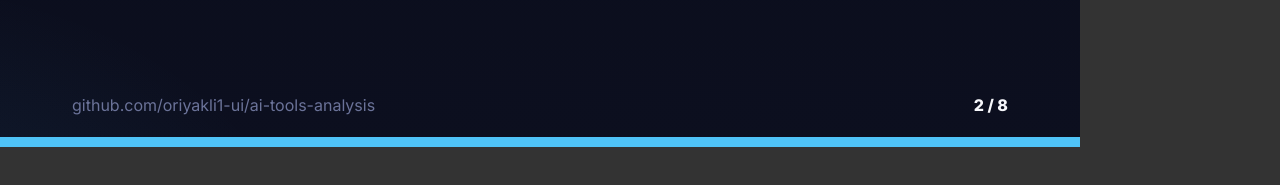
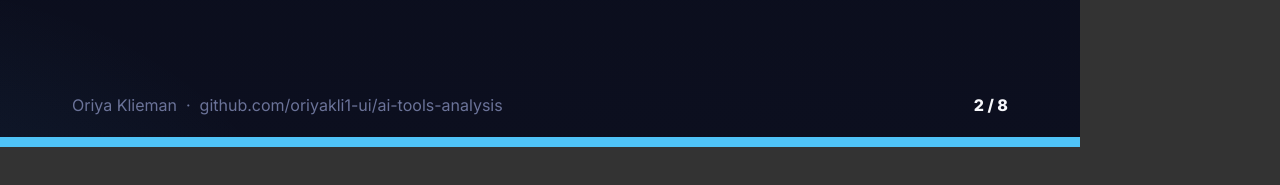
Before and after one commit to oriyakli1-ui/ai-tools-analysis, a plain HTML site: page carousel/html/slides.html in a window 1280 px wide. Shown: the part 2593-2778 px from the top of the page. Drawn offline with Linux system fonts and the light colour scheme.

Commit message:
Add subtle name credit to carousel slide footers
Co-Authored-By: Claude Sonnet 5 <noreply@anthropic.com>

```diff
--- a/carousel/html/slides.html
+++ b/carousel/html/slides.html
@@ -98,7 +98,7 @@
 
     </div>
   <div class="footer">
-    <span>Sources: Lenny's Newsletter · Stack Overflow · Microsoft · PMI</span>
+    <span>Oriya Klieman &nbsp;&middot;&nbsp; Lenny's Newsletter, Stack Overflow, Microsoft, PMI</span>
     <span><b>1 / 8</b></span>
   </div>
 </div>
@@ -134,7 +134,7 @@
       <div class="learn-item"><span class="learn-arrow" style="color:var(--pm);">→</span> Figma AI — mock up ideas without a designer</div>
     </div>
     </div>
-  <div class="footer"><span>github.com/oriyakli1-ui/ai-tools-analysis</span><span><b>2 / 8</b></span></div>
+  <div class="footer"><span>Oriya Klieman &nbsp;&middot;&nbsp; github.com/oriyakli1-ui/ai-tools-analysis</span><span><b>2 / 8</b></span></div>
 </div>
 
 <!-- Data Analyst -->
@@ -167,7 +167,7 @@
       <div class="learn-item"><span class="learn-arrow" style="color:var(--da);">→</span> ChatGPT ADA — fast exploratory analysis</div>
     </div>
     </div>
-  <div class="footer"><span>github.com/oriyakli1-ui/ai-tools-analysis</span><span><b>3 / 8</b></span></div>
+  <div class="footer"><span>Oriya Klieman &nbsp;&middot;&nbsp; github.com/oriyakli1-ui/ai-tools-analysis</span><span><b>3 / 8</b></span></div>
 </div>
 
 <!-- Project Manager -->
@@ -200,7 +200,7 @@
       <div class="learn-item"><span class="learn-arrow" style="color:var(--pj);">→</span> Otter.ai — never write meeting notes again</div>
     </div>
     </div>
-  <div class="footer"><span>github.com/oriyakli1-ui/ai-tools-analysis</span><span><b>4 / 8</b></span></div>
+  <div class="footer"><span>Oriya Klieman &nbsp;&middot;&nbsp; github.com/oriyakli1-ui/ai-tools-analysis</span><span><b>4 / 8</b></span></div>
 </div>
 
 <!-- ============ SLIDE 5 — UNIVERSAL STACK ============ -->
@@ -243,7 +243,7 @@
     </div>
     <div style="margin-top:40px; font-size:21px; color:var(--muted);">Everything else in the dataset belongs to a single role. Specialize beyond these three.</div>
     </div>
-  <div class="footer"><span>github.com/oriyakli1-ui/ai-tools-analysis</span><span><b>5 / 8</b></span></div>
+  <div class="footer"><span>Oriya Klieman &nbsp;&middot;&nbsp; github.com/oriyakli1-ui/ai-tools-analysis</span><span><b>5 / 8</b></span></div>
 </div>
 
 <!-- ============ SLIDE 6 — CATEGORY MIX ============ -->
@@ -286,7 +286,7 @@
     </div>
     <div style="margin-top:26px; font-size:19px; color:var(--muted);">Don't copy another role's AI stack. Build the one that matches your actual day.</div>
     </div>
-  <div class="footer"><span>github.com/oriyakli1-ui/ai-tools-analysis</span><span><b>6 / 8</b></span></div>
+  <div class="footer"><span>Oriya Klieman &nbsp;&middot;&nbsp; github.com/oriyakli1-ui/ai-tools-analysis</span><span><b>6 / 8</b></span></div>
 </div>
 
 <!-- ============ SLIDE 7 — HOW I BUILT THIS ============ -->
@@ -323,7 +323,7 @@ FROM ai_tools_usage
 GROUP BY tool_name
 HAVING roles = 3;   <span style="color:#6b7399">-- the universal stack</span></div>
     </div>
-  <div class="footer"><span>github.com/oriyakli1-ui/ai-tools-analysis</span><span><b>7 / 8</b></span></div>
+  <div class="footer"><span>Oriya Klieman &nbsp;&middot;&nbsp; github.com/oriyakli1-ui/ai-tools-analysis</span><span><b>7 / 8</b></span></div>
 </div>
 
 <!-- ============ SLIDE 8 — TAKEAWAYS + CTA ============ -->
@@ -356,7 +356,7 @@ HAVING roles = 3;   <span style="color:#6b7399">-- the universal stack</span></d
       <div style="font-size:22px; font-weight:800;">github.com/oriyakli1-ui/ai-tools-analysis</div>
     </div>
     </div>
-  <div class="footer"><span>github.com/oriyakli1-ui/ai-tools-analysis</span><span><b>8 / 8</b></span></div>
+  <div class="footer"><span>Oriya Klieman &nbsp;&middot;&nbsp; github.com/oriyakli1-ui/ai-tools-analysis</span><span><b>8 / 8</b></span></div>
 </div>
 
 </body>
```
Also changed, not shown: carousel/01_cover.png, carousel/02_role_product.png, carousel/03_role_data.png, carousel/04_role_project.png, carousel/05_universal_stack.png, carousel/06_category_mix.png, carousel/07_how_built.png, carousel/08_takeaways_cta.png.
